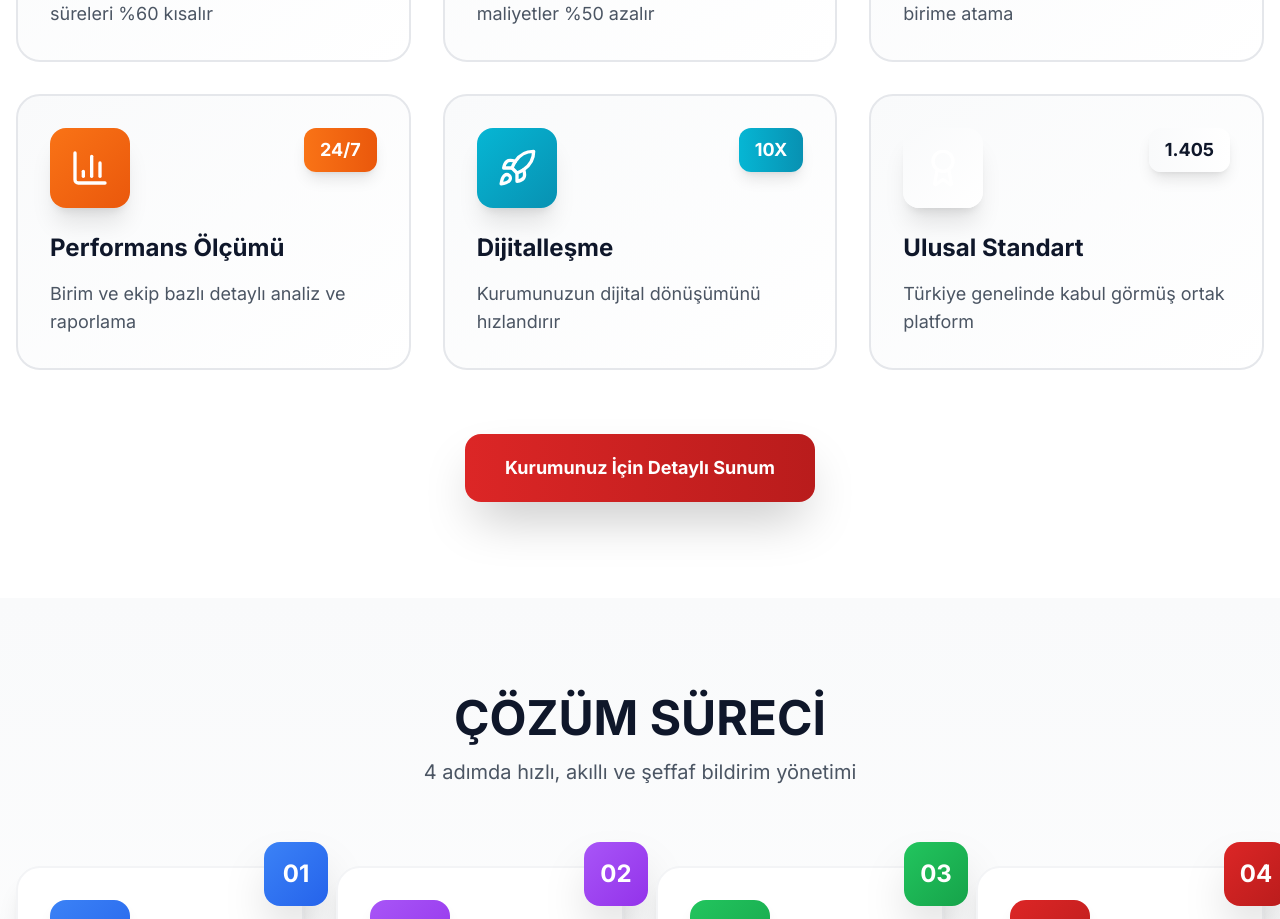
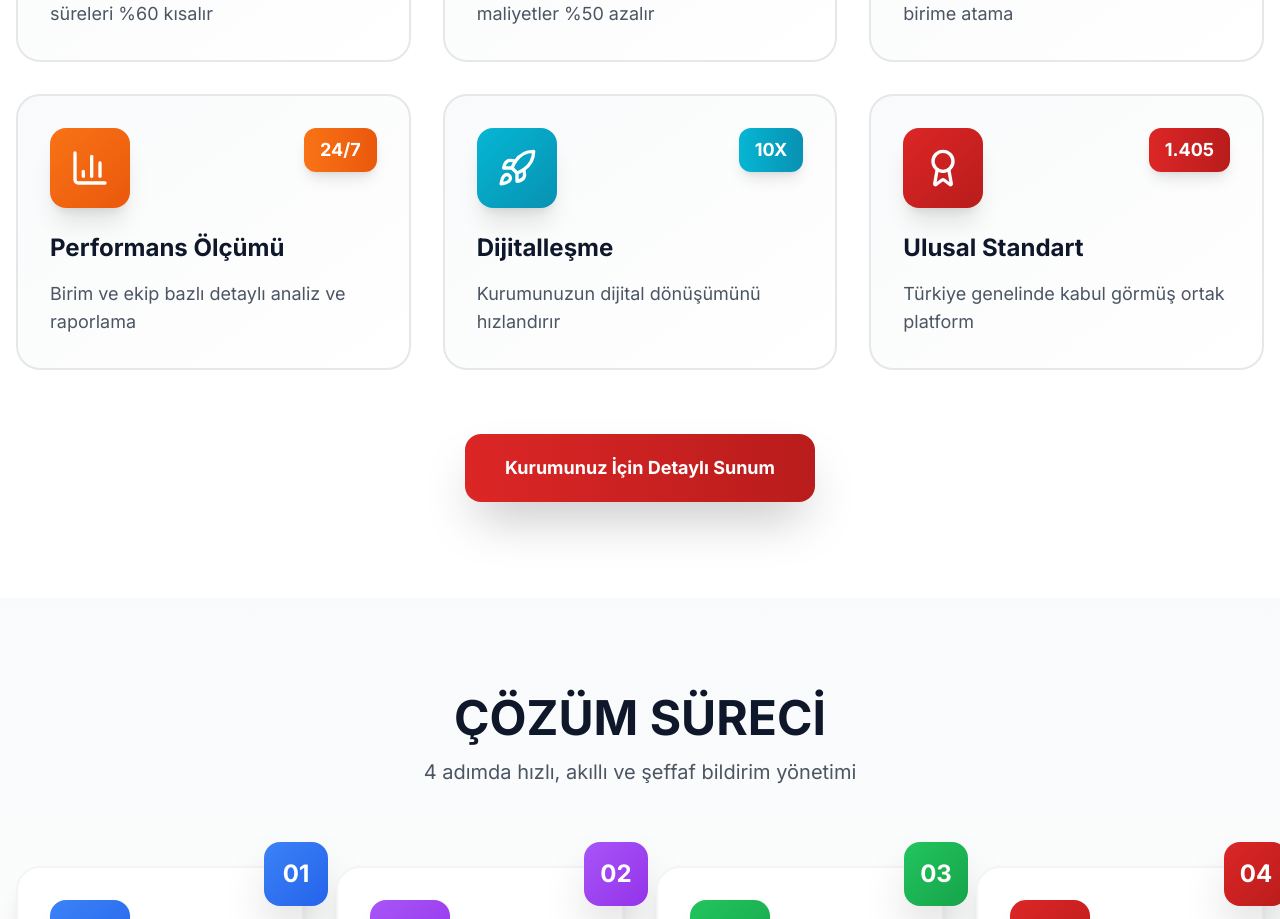
Before and after one commit to GurhanAksoy/tavizyok-website, a Next.js app: page / in a window 1280 px wide. Shown: the part 2960-3879 px from the top of the page. Built offline with nearby package versions, Linux system fonts and the light colour scheme.

Commit message:
Update benefits-section.tsx

```diff
--- a/components/benefits-section.tsx
+++ b/components/benefits-section.tsx
@@ -10,7 +10,6 @@ interface Benefit {
   description: string
   stat: string
   color: string
-  darkText?: boolean
 }
 
 export default function BenefitsSection() {
@@ -20,7 +19,7 @@ export default function BenefitsSection() {
     { icon: Target, title: "Doğru Yönlendirme", description: "Yapay zeka ile %100 doğrulukla ilgili birime atama", stat: "%100", color: "from-purple-500 to-purple-600" },
     { icon: BarChart3, title: "Performans Ölçümü", description: "Birim ve ekip bazlı detaylı analiz ve raporlama", stat: "24/7", color: "from-orange-500 to-orange-600" },
     { icon: Rocket, title: "Dijitalleşme", description: "Kurumunuzun dijital dönüşümünü hızlandırır", stat: "10X", color: "from-cyan-500 to-cyan-600" },
-    { icon: Award, title: "Ulusal Standart", description: "Türkiye genelinde kabul görmüş ortak platform", stat: "1.405", color: "from-kirmizi-500 to-kirmizi-600", darkText: true }
+    { icon: Award, title: "Ulusal Standart", description: "Türkiye genelinde kabul görmüş ortak platform", stat: "1.405", color: "from-kirmizi-600 to-kirmizi-700" }
   ]
 
   return (
@@ -43,7 +42,7 @@ export default function BenefitsSection() {
                     {isFunction ? <IconComponent /> : <IconComponent className="w-8 h-8 md:w-10 md:h-10 text-white" />}
                   </div>
                   <div className={`absolute top-0 right-0 px-3 md:px-4 py-1.5 md:py-2 bg-gradient-to-r ${benefit.color} rounded-lg md:rounded-xl shadow-lg`}>
-                    <span className={`font-bold text-base md:text-lg ${benefit.darkText ? 'text-lacivert-900' : 'text-white'}`}>{benefit.stat}</span>
+                    <span className="font-bold text-base md:text-lg text-white">{benefit.stat}</span>
                   </div>
                   <h3 className="text-xl md:text-2xl font-bold text-lacivert-900 mb-3 md:mb-4">{benefit.title}</h3>
                   <p className="text-sm md:text-base lg:text-lg text-gray-600 leading-relaxed">{benefit.description}</p>
```
